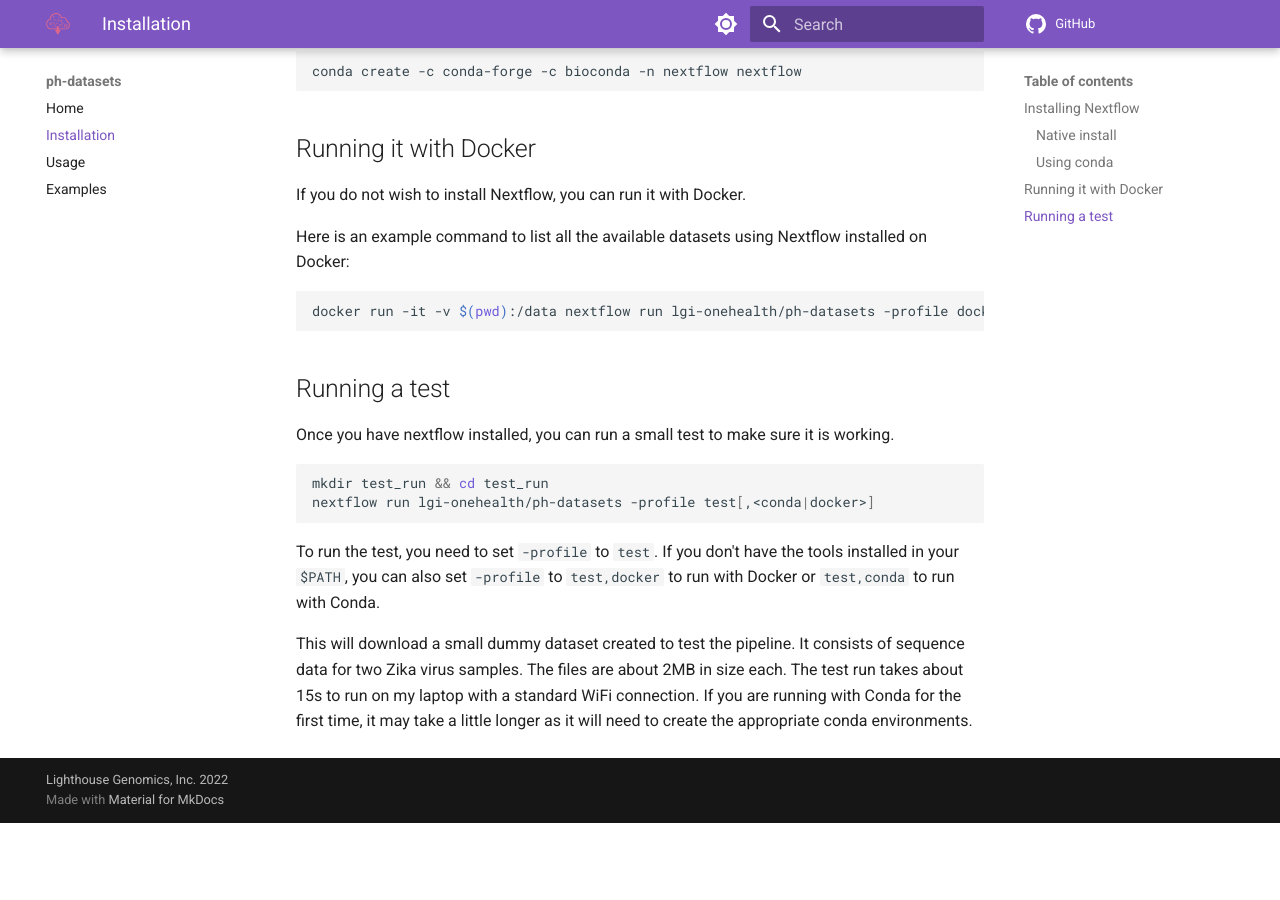
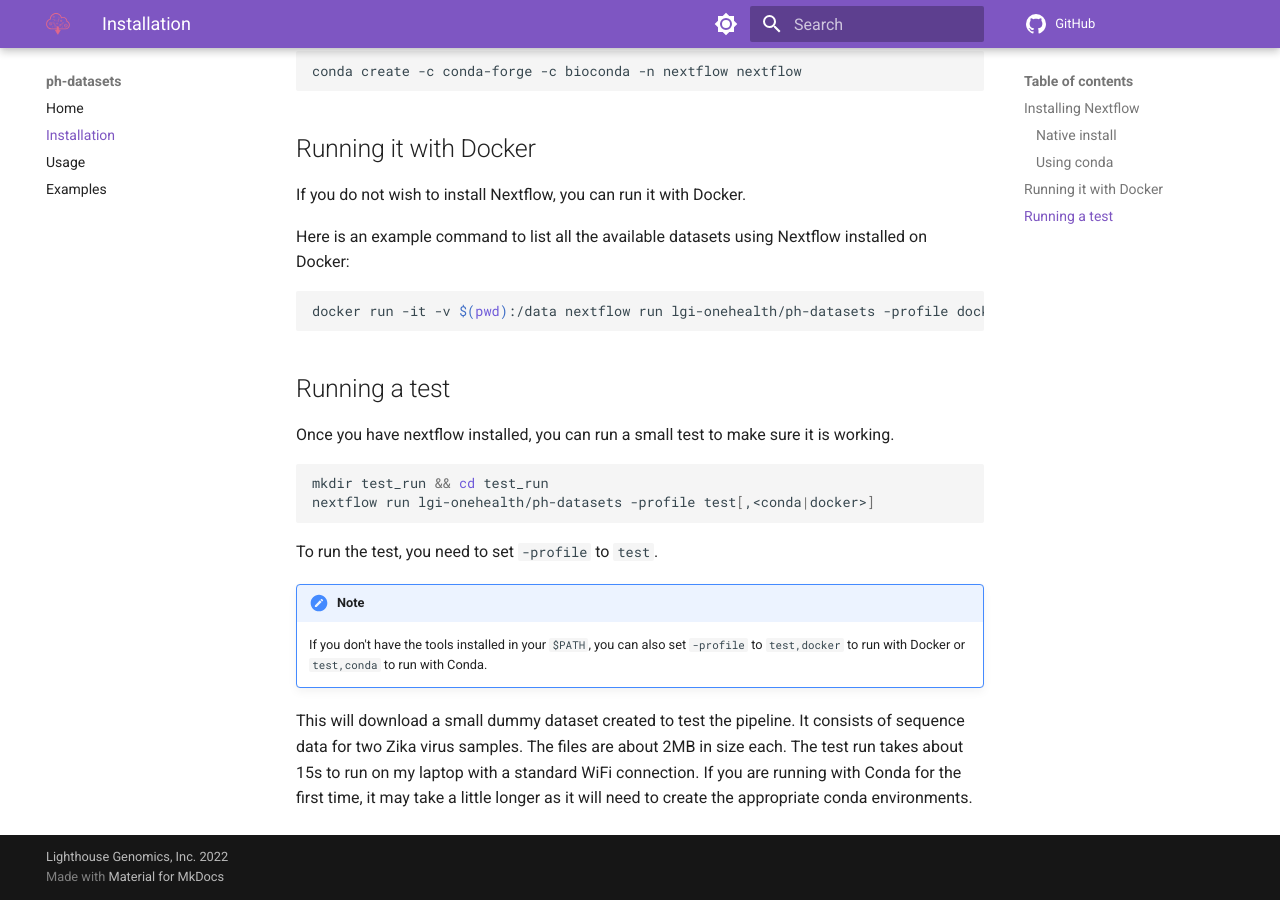
Before and after one commit to lgi-onehealth/ph-datasets, an MkDocs documentation site: the page built from docs/installation.md, in a window 1280 px wide and 900 px high, scrolled down 577 px. Built offline with MkDocs 1.6.1 and Material for MkDocs 9.7.7, drawn with Linux system fonts in a browser that asks for light colours; comment, search, counter and statistics services are not loaded; before the commit the page ends 1400 px from its top, so only the background shows below that.

Commit message:
Put call out to use profile in a Note admonition

````diff
--- a/docs/installation.md
+++ b/docs/installation.md
@@ -39,7 +39,10 @@ mkdir test_run && cd test_run
 nextflow run lgi-onehealth/ph-datasets -profile test[,<conda|docker>]
 ```
 
-To run the test, you need to set `-profile` to `test`. If you don't have the tools installed in your `$PATH`, you can also set `-profile` to `test,docker` to run with Docker or `test,conda` to run with Conda.
+To run the test, you need to set `-profile` to `test`.
+
+!!! Note
+    If you don't have the tools installed in your `$PATH`, you can also set `-profile` to `test,docker` to run with Docker or `test,conda` to run with Conda.
 
 This will download a small dummy dataset created to test the pipeline. It consists of
 sequence data for two Zika virus samples. The files are about 2MB in size each. The test
````
